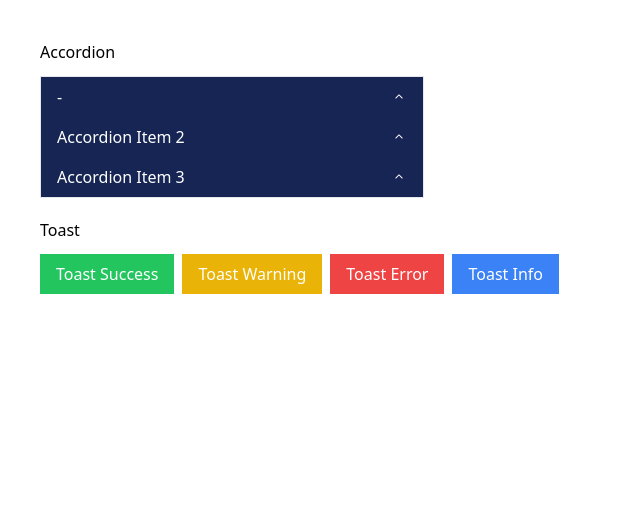
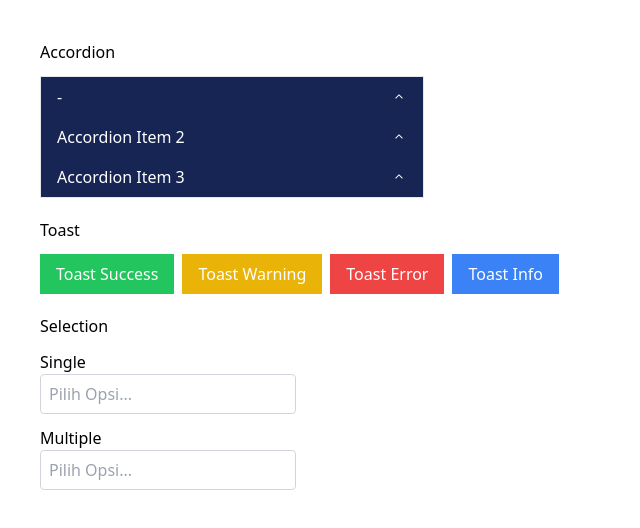
Before and after one commit to mamsul/react-components, a React (Vite) app: page / in a window 1280 px wide. Shown: the top 528 px of the page, without its empty margins (0-640 px from the left). Built offline with nearby package versions, Linux system fonts and the light colour scheme.

Commit message:
feat: selection component

```diff
--- /dev/null
+++ b/src/components/molecules/Selection/SearchableSelection.tsx
@@ -0,0 +1,140 @@
+import { useCallback, useEffect, useMemo, useRef, useState } from "react";
+
+interface Option {
+  label: string;
+  value: string | number;
+}
+
+interface Props {
+  options: Option[];
+  placeholder?: string;
+  multiple?: boolean;
+  value?: string | number | (string | number)[];
+  onChange?: (value: string | number | (string | number)[] | undefined) => void;
+}
+
+export default function SearchableSelection({
+  options,
+  placeholder = "Pilih Opsi...",
+  multiple = false,
+  value,
+  onChange,
+}: Props) {
+  const dropdownRef = useRef<HTMLDivElement>(null);
+  const [placeValue, setPlaceValue] = useState<string>("");
+  const [isSearch, setIsSearch] = useState<boolean>(false);
+  const [searchTerm, setSearchTerm] = useState("");
+  const [selectedValues, setSelectedValues] = useState<(string | number)[]>([]);
+  const [isDropdownOpen, setIsDropdownOpen] = useState(false);
+
+  useEffect(() => {
+    const handleClickOutside = (event: MouseEvent) => {
+      setIsSearch(false);
+      if (
+        dropdownRef.current &&
+        !dropdownRef.current.contains(event.target as Node)
+      ) {
+        setIsDropdownOpen(false);
+      }
+    };
+    document.addEventListener("mousedown", handleClickOutside);
+
+    return () => {
+      document.removeEventListener("mousedown", handleClickOutside);
+    };
+  }, []);
+
+  useEffect(() => {
+    setPlaceValue(placeholder);
+    if (value !== undefined) {
+      setSelectedValues(
+        multiple ? (value as (string | number)[]) : [value as string | number]
+      );
+    }
+  }, [value, multiple, placeholder]);
+
+  const filteredOptions = useMemo(() => {
+    return options.filter((option) =>
+      option.label.toLowerCase().includes(searchTerm.toLowerCase())
+    );
+  }, [options, searchTerm]);
+
+  const handleOptionClick = useCallback(
+    (optionValue: string | number) => {
+      if (multiple) {
+        let updatedValues = [...selectedValues];
+        if (updatedValues.includes(optionValue)) {
+          updatedValues = updatedValues.filter((v) => v !== optionValue);
+        } else {
+          updatedValues.push(optionValue);
+        }
+        setSelectedValues(updatedValues);
+        onChange?.(updatedValues);
+      } else {
+        setSelectedValues([optionValue]);
+        onChange?.(optionValue);
+        setIsSearch(false);
+        if (!multiple) {
+          setIsDropdownOpen(false);
+        }
+      }
+    },
+    [multiple, onChange, selectedValues]
+  );
+
+  const displayValue = options.find(
+    (opt) => opt.value === selectedValues[0]
+  )?.label;
+
+  return (
+    <div ref={dropdownRef} className="relative w-64">
+      <input
+        placeholder={multiple ? placeholder : placeValue}
+        type="text"
+        className="w-full h-10 outline-none rounded px-2 border border-gray-300 focus:border-gray-500"
+        onClick={() => setIsDropdownOpen(true)}
+        onChange={(e) => {
+          setSearchTerm(e.target.value);
+          setIsDropdownOpen(true);
+        }}
+        onKeyDown={(e) => {
+          if (!multiple && e.key) {
+            setIsSearch(true);
+            setPlaceValue((displayValue as string) || "");
+          }
+        }}
+        value={
+          multiple ? searchTerm : (!isSearch && displayValue) || searchTerm
+        }
+      />
+
+      {isDropdownOpen && (
+        <div className="absolute left-0 right-0 mt-1 border border-gray-300 rounded-md bg-white z-[99999] max-h-60 overflow-y-auto">
+          <ul className="max-h-48 overflow-y-auto">
+            {filteredOptions.map((option) => (
+              <li
+                key={option.value}
+                className={`p-2 cursor-pointer hover:bg-blue-100 flex items-center ${
+                  selectedValues.includes(option.value) ? "bg-blue-100" : ""
+                }`}
+                onClick={() => handleOptionClick(option.value)}
+              >
+                {multiple && (
+                  <input
+                    type="checkbox"
+                    readOnly
+                    checked={selectedValues.includes(option.value)}
+                  />
+                )}
+                {option.label}
+              </li>
+            ))}
+            {filteredOptions.length === 0 && (
+              <li className="p-2 text-gray-500">No results found</li>
+            )}
+          </ul>
+        </div>
+      )}
+    </div>
+  );
+}
--- a/src/pages/Home.tsx
+++ b/src/pages/Home.tsx
@@ -1,5 +1,14 @@
+import { useState } from "react";
 import Accordion, { AccordionItem } from "../components/molecules/Accordion";
 import { useToast } from "../components/molecules/Toast/ToastService";
+import SearchableSelectionMe from "../components/molecules/Selection/SearchableSelection";
+
+const options = [
+  { label: "Option 1", value: "1" },
+  { label: "Option 2", value: "2" },
+  { label: "Option 3", value: "3" },
+  { label: "Option 4", value: "4" },
+];
 
 export default function Home() {
   const toast = useToast();
@@ -8,6 +17,13 @@ export default function Home() {
   const handleToastWarning = () => toast.open("warning", "Toast Warning");
   const handleToastError = () => toast.open("error", "Toast Error");
   const handleToastInfo = () => toast.open("info", "Toast Info");
+
+  const [selectedSingle, setSelectedSingle] = useState<
+    string | number | undefined
+  >();
+  const [selectedMultiple, setSelectedMultiple] = useState<(string | number)[]>(
+    []
+  );
 
   return (
     <div className="flex justify-center p-10 flex-col items-center">
@@ -43,6 +59,30 @@ export default function Home() {
           </button>
         </div>
       </section>
+
+      <section className="space-y-3 w-full mt-5">
+        <h3>Selection</h3>
+
+        <div>
+          <h4>Single</h4>
+          <SearchableSelectionMe
+            options={options}
+            value={selectedSingle}
+            onChange={(value) => setSelectedSingle(value as string | number)}
+          />
+        </div>
+        <div>
+          <h4>Multiple</h4>
+          <SearchableSelectionMe
+            multiple
+            options={options}
+            value={selectedMultiple}
+            onChange={(value) =>
+              setSelectedMultiple(value as (string | number)[])
+            }
+          />
+        </div>
+      </section>
     </div>
   );
 }
```
